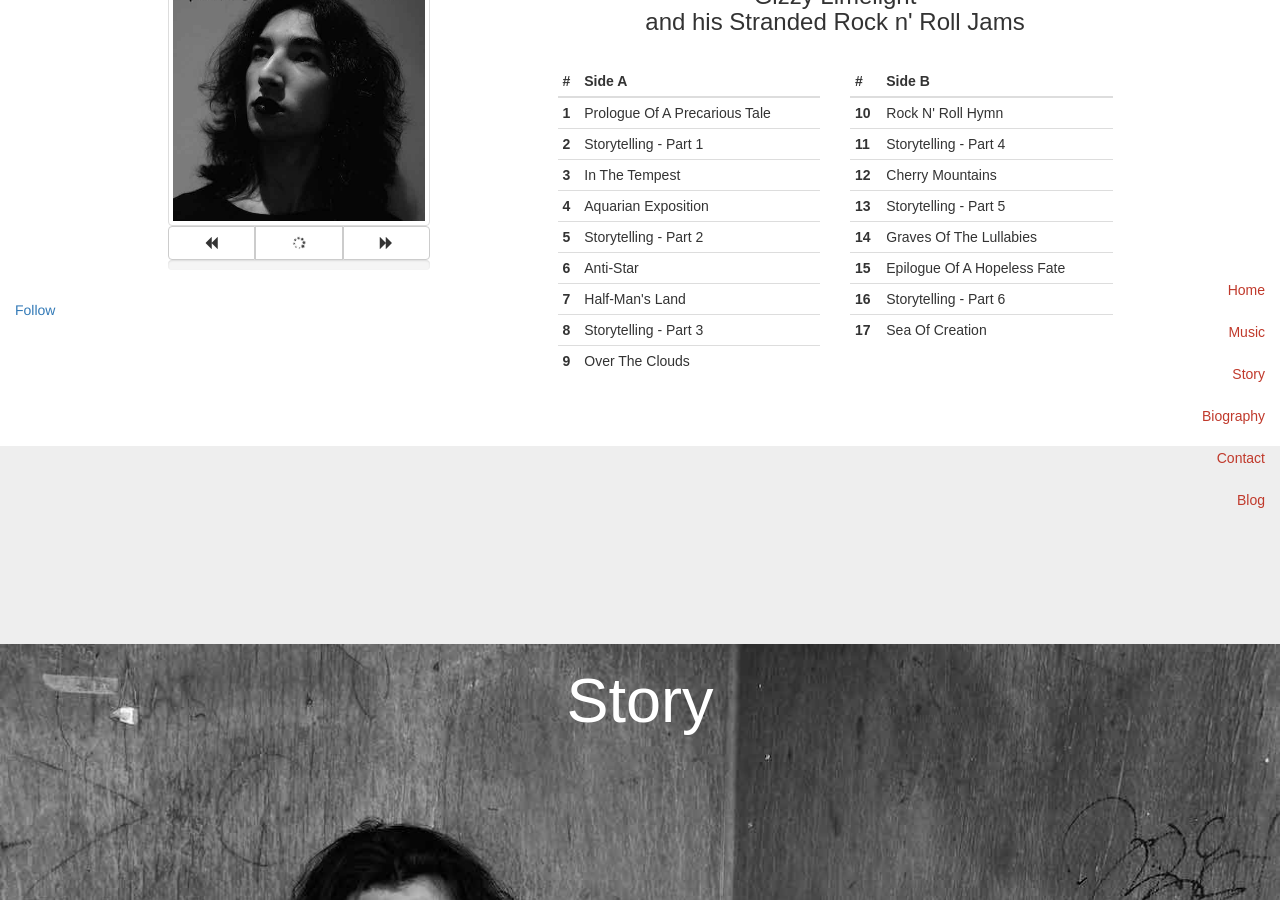
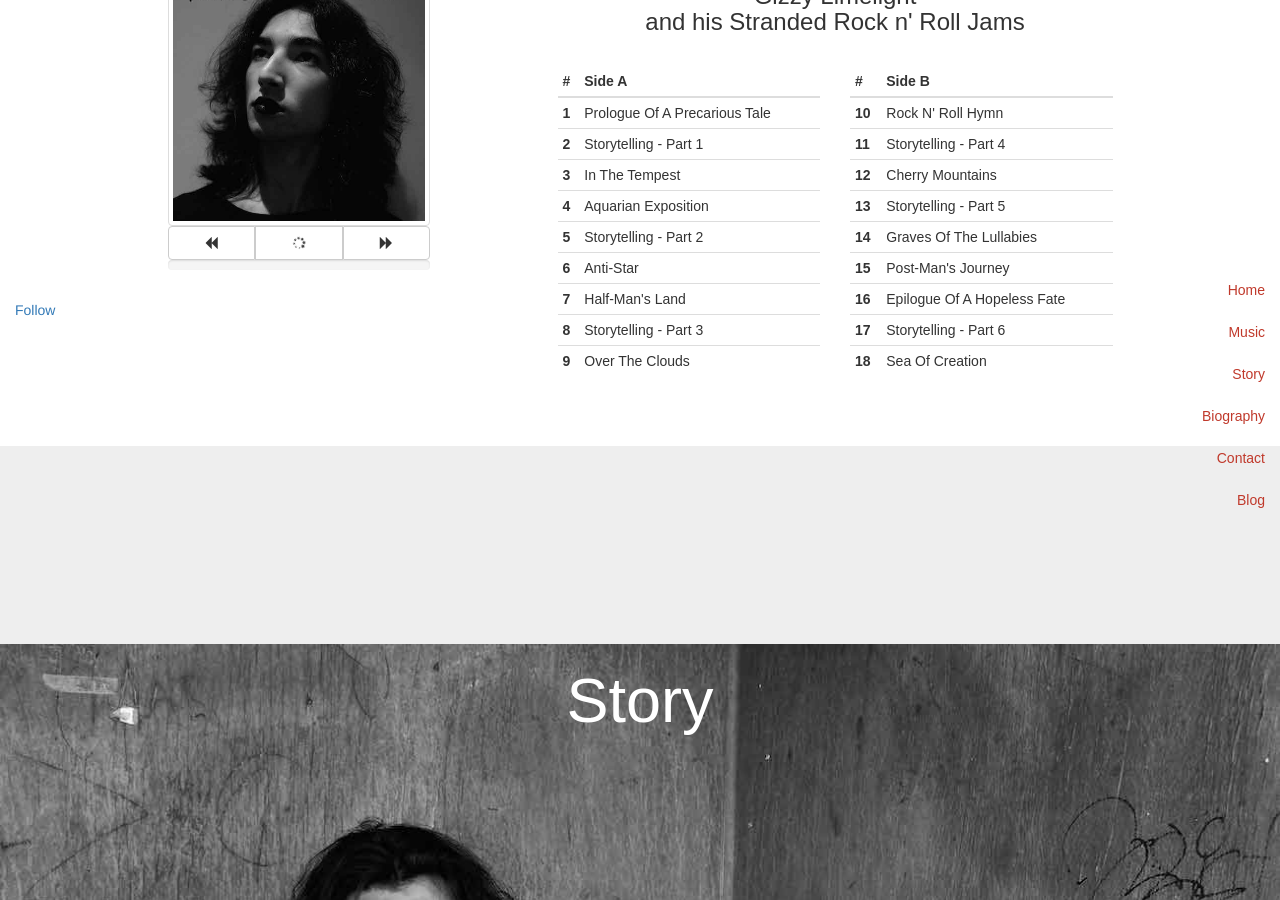
Before and after one commit to noahsarkmusic/noahsarkmusic.github.io, a Jekyll site: the page built from index.html, in a window 1280 px wide and 900 px high, scrolled down 1207 px. Built offline with Jekyll 4.4.1, drawn with Linux system fonts in a browser that asks for light colours; some web fonts are replaced; comment, search, counter and statistics services are not loaded.

Commit message:
New track

```diff
--- a/index.html
+++ b/index.html
@@ -118,14 +118,18 @@ title: Noah's Ark
                                     </tr>
                                     <tr class="btn-track" data-track="14">
                                         <th scope="row">15</th>
-                                        <td>Epilogue Of A Hopeless Fate</td>
+                                        <td>Post-Man's Journey</td>
                                     </tr>
                                     <tr class="btn-track" data-track="15">
                                         <th scope="row">16</th>
-                                        <td>Storytelling - Part 6</td>
+                                        <td>Epilogue Of A Hopeless Fate</td>
                                     </tr>
                                     <tr class="btn-track" data-track="16">
                                         <th scope="row">17</th>
+                                        <td>Storytelling - Part 6</td>
+                                    </tr>
+                                    <tr class="btn-track" data-track="17">
+                                        <th scope="row">18</th>
                                         <td>Sea Of Creation</td>
                                     </tr>
                                 </tbody>
```
Also changed, not shown: other parts of index.html (+1 -1 lines).
